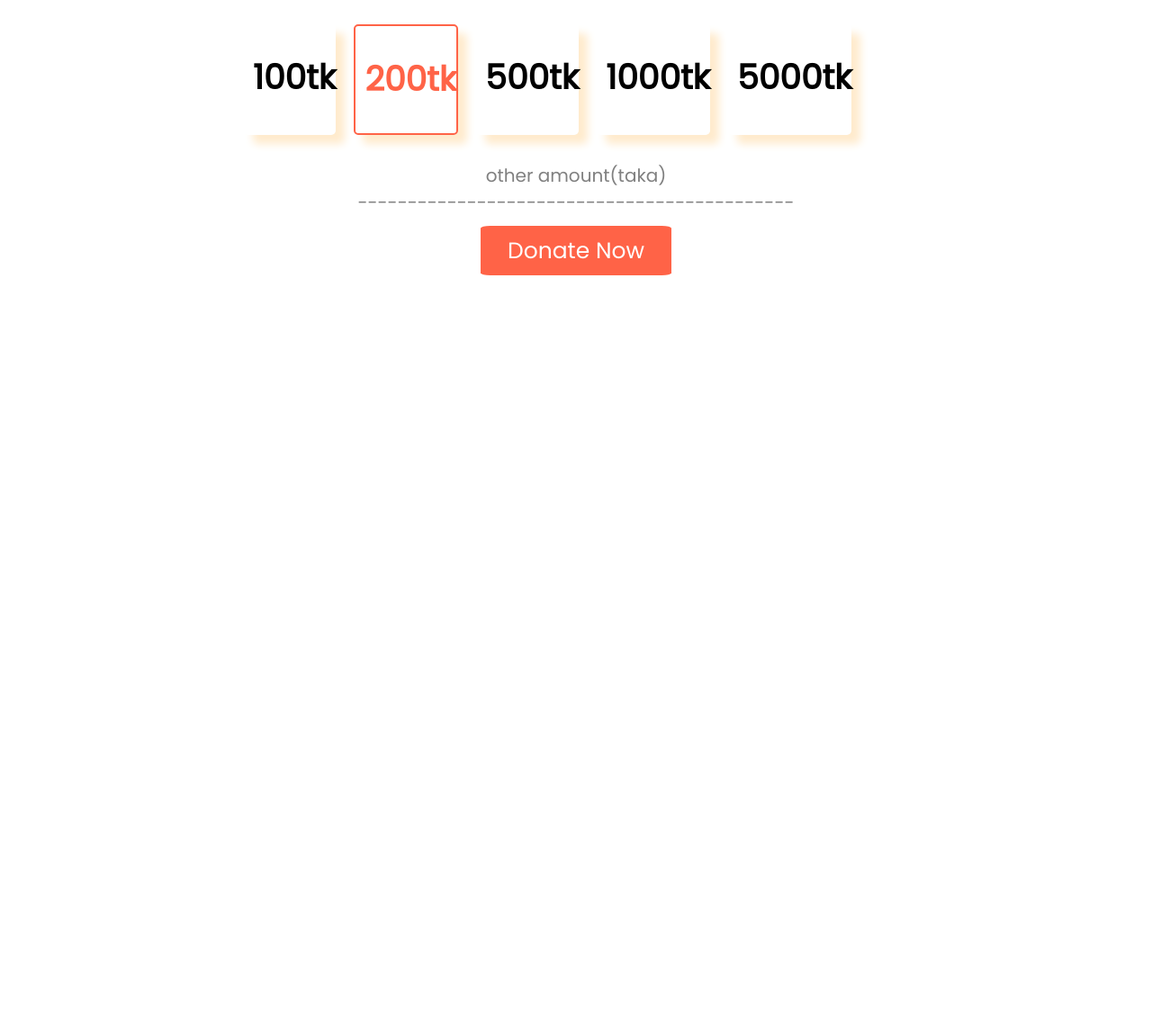
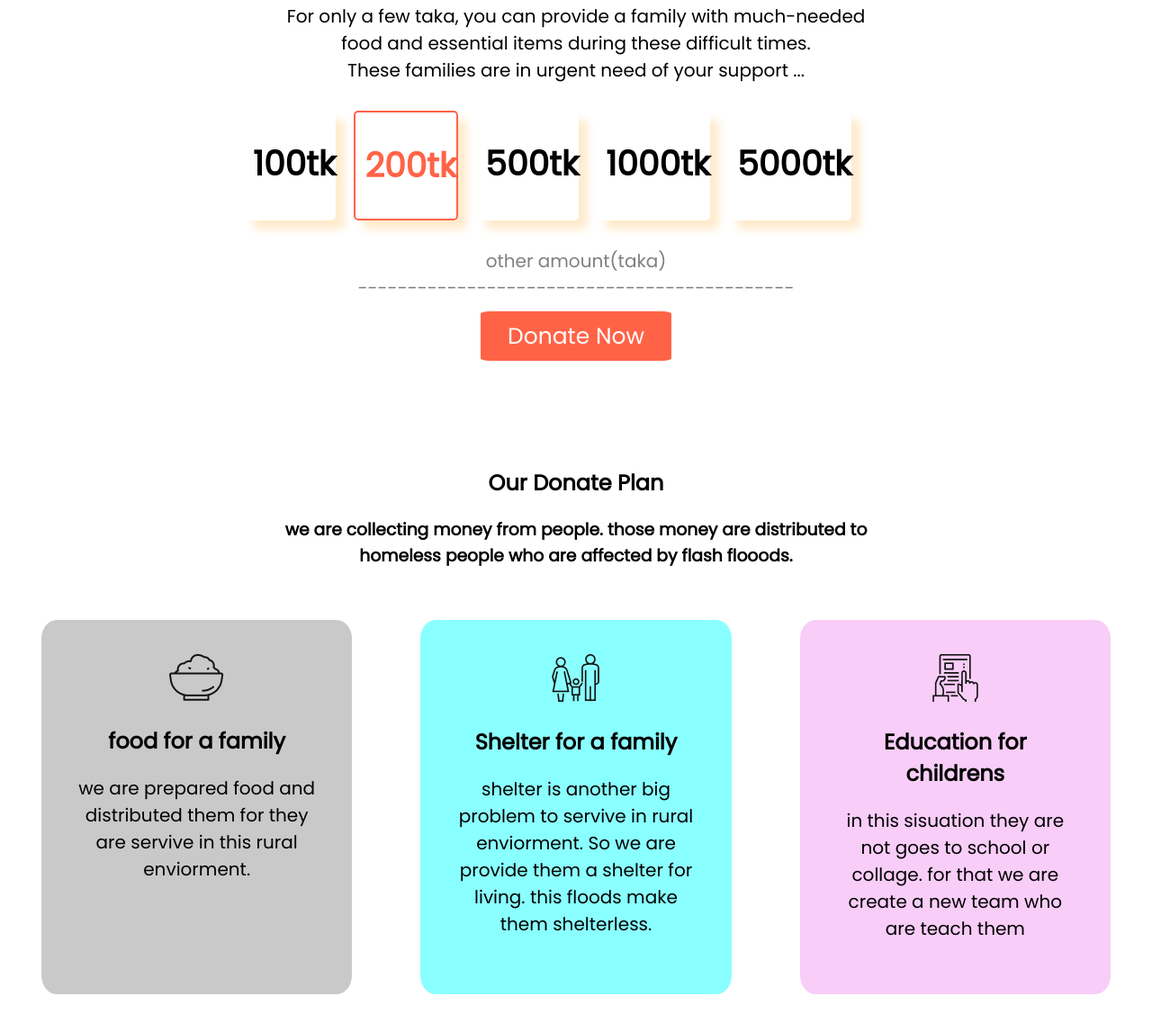
Before and after one commit to barifahim007/Assignment-1, a plain HTML site: page index.html in a window 1280 px wide. Shown: the part 819-1966 px from the top of the page at 90% size. Before the commit the page ends 1125 px from the top, so only its background shows below. Drawn offline with Linux system fonts and the light colour scheme.

Commit message:
section3

```diff
--- a/index.html
+++ b/index.html
@@ -54,6 +54,33 @@
     </div>
 </section>
 
+<section class="distribute-money">
+    <h1> Our Donate Plan</h1>
+    <h3> we are collecting money from people. those money are distributed to <br> homeless people who are affected by
+        flash
+        flooods.</h3>
+    <div class="container-box">
+        <div id="color1" class="small-box">
+            <img src="icons/food.png" alt="food ">
+            <h1>food for a family</h1>
+            <p> we are prepared food and distributed them for they are servive in this rural enviorment. </p>
+        </div>
+        <div id="color2" class="small-box">
+            <img src="icons/shelter.png" alt="shelter">
+            <h1>Shelter for a family</h1>
+            <p> shelter is another big problem to servive in rural enviorment. So we are provide them a shelter for
+                living. this floods make them shelterless.
+            </p>
+        </div>
+        <div id="color3" class="small-box">
+            <img src="icons/Frame-1.png" alt="education">
+            <h1> Education for childrens</h1>
+            <p> in this sisuation they are not goes to school or collage. for that we are create a new team who are
+                teach them </p>
+        </div>
+    </div>
+</section>
+
 <body>
 
 </body>
--- a/style.css
+++ b/style.css
@@ -37,6 +37,7 @@ p {
 }
 
 .secend-part {
+    margin-top: 10%;
     text-align: center;
 }
 
@@ -65,3 +66,32 @@ p {
 #sad-to-use-this {
     color: gray;
 }
+
+.distribute-money {
+    margin-top: 10%;
+    text-align: center;
+    font-size: medium;
+}
+
+.container-box {
+    display: flex;
+}
+
+.small-box {
+    width: 30%;
+    margin: 3%;
+    padding: 3%;
+    border-radius: 5%;
+}
+
+#color1 {
+    background-color: rgba(128, 128, 128, 0.425);
+}
+
+#color2 {
+    background-color: rgba(0, 255, 255, 0.459);
+}
+
+#color3 {
+    background-color: rgba(238, 130, 238, 0.397);
+}
```
